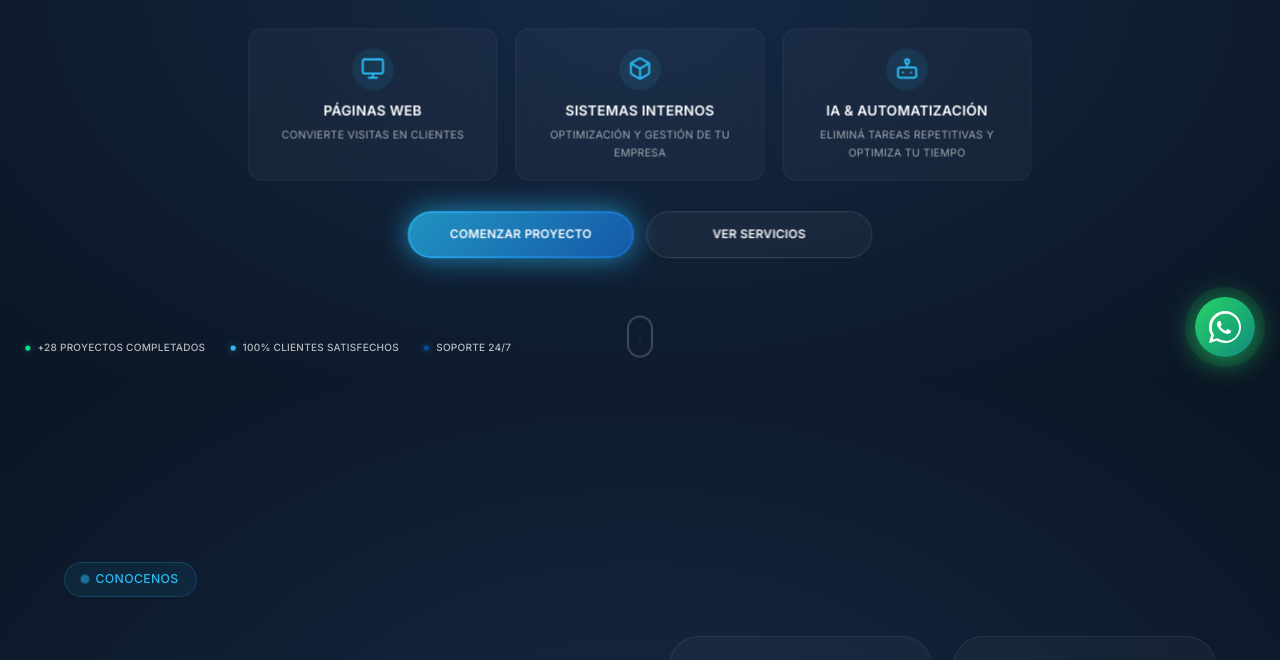
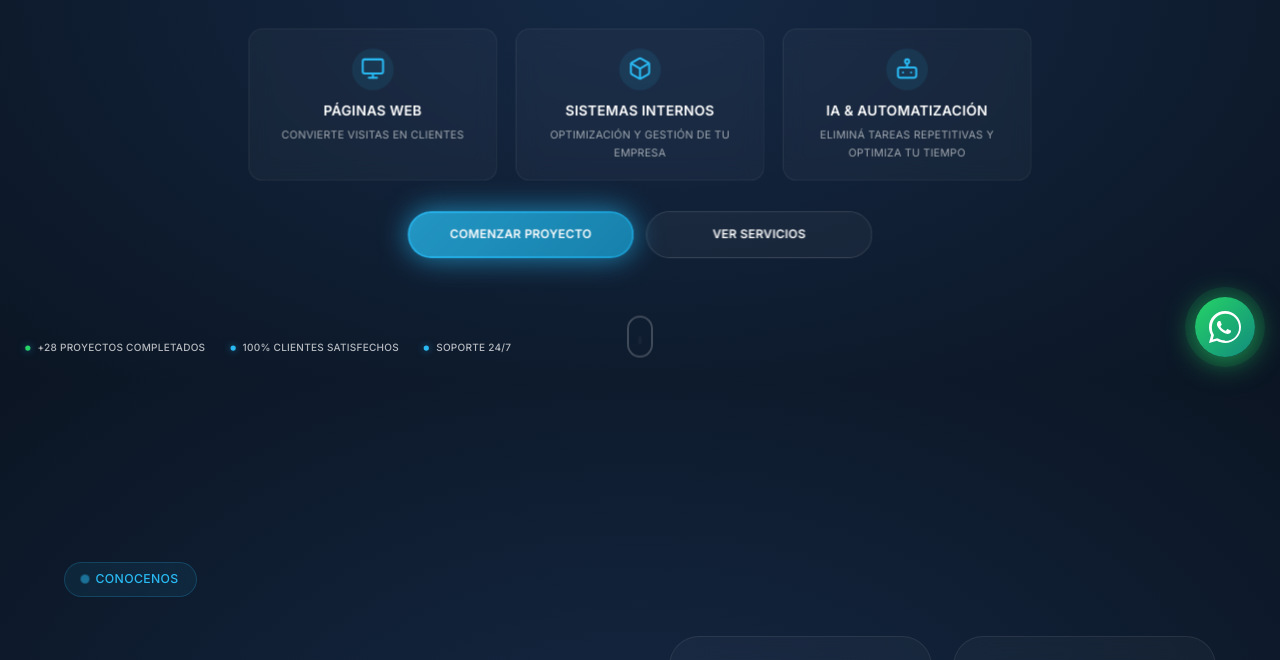
Before and after one commit to Santucho12/BlueDev, a website: page index.html in a window 1280 px wide. Shown: the part 418-1078 px from the top of the page. Drawn offline with nearby package versions, Linux system fonts and the light colour scheme; animation ran at ten frames a second; a script that the page names is missing.

Commit message:
Paleta 4+4: reescribir pigmentos y capa semántica del theme
Co-Authored-By: Claude Opus 4.8 <noreply@anthropic.com>

```diff
--- a/style/global/themeSystem.css
+++ b/style/global/themeSystem.css
@@ -2,9 +2,15 @@
  * THEME SYSTEM - Software Factory Landing Page
  * Premium Design System with glassmorphism, mesh gradients, and glow effects
  *
- * ÚNICA FUENTE DE VERDAD DE COLOR:
- * Ningún otro archivo del proyecto debe contener valores de color crudos
- * (hex, rgb, rgba...). Todo se define y se ajusta desde aquí.
+ * ÚNICA FUENTE DE VERDAD DE COLOR — PALETA 4+4
+ * El sitio usa exactamente 4 colores base + 4 secundarios (hover/efecto):
+ *   CELESTE  --color-celeste  /  --color-celeste-2 (hover)
+ *   NAVY     --color-navy     /  --color-navy-2    (profundidad de fondo)
+ *   BLANCO   --color-white    /  --color-white-2   (texto secundario, 65%)
+ *   NEGRO    --color-black    /  --color-black-2   (superficie elevada)
+ * Única excepción: verde WhatsApp (marca de tercero, bloque propio).
+ * Toda transparencia se deriva de los canales: rgba(var(--x-rgb), alfa).
+ * Ningún otro archivo del proyecto debe contener valores de color crudos.
  */
 
 /* Google Fonts */
@@ -12,122 +18,127 @@
 
 :root {
   /* ========================================
-     CANALES RGB
-     Cambiar estos valores re-tiñe toda la web,
-     incluidas las transparencias rgba(var(--x-rgb), alpha)
+     PALETA 4+4 — CANALES RGB
+     Únicos pigmentos del sitio. Cambiarlos re-tiñe toda la web.
      ======================================== */
-  --white-rgb: 255, 255, 255;
-  --black-rgb: 0, 0, 0;
-  --celeste-rgb: 42, 186, 243;
-  --whatsapp-rgb: 37, 211, 102;
-  --surface-rgb: 10, 10, 10;
-  --surface-elevated-rgb: 17, 17, 17;
-  --section-dark-rgb: 5, 5, 5;
-  --navy-overlay-rgb: 10, 20, 40;
-  --blue-deep-rgb: 26, 111, 209;
-  --navy-border-rgb: 0, 51, 102;
+  --celeste-rgb: 42, 186, 243;    /* CELESTE base    #2abaf3 */
+  --celeste-2-rgb: 26, 159, 212;  /* celeste hover   #1a9fd4 */
+  --navy-rgb: 21, 41, 69;         /* NAVY base       #152945 */
+  --navy-2-rgb: 11, 21, 35;       /* navy profundo   #0b1523 */
+  --white-rgb: 255, 255, 255;     /* BLANCO          #ffffff */
+  --black-rgb: 10, 10, 10;        /* NEGRO base      #0a0a0a */
+  --black-2-rgb: 17, 17, 17;      /* negro elevado   #111111 */
 
   /* ========================================
-     COLORES BASE
+     PALETA 4+4 — COLORES
      ======================================== */
+  --color-celeste: rgb(var(--celeste-rgb));
+  --color-celeste-2: rgb(var(--celeste-2-rgb));
+  --color-navy: rgb(var(--navy-rgb));
+  --color-navy-2: rgb(var(--navy-2-rgb));
   --color-white: rgb(var(--white-rgb));
+  --color-white-2: rgba(var(--white-rgb), 0.65);
   --color-black: rgb(var(--black-rgb));
-  --color-gray: #6b7280;
-  --color-gray-light: #9ca3af;
-  --color-gray-mid: #888888;
-  --color-celeste: rgb(var(--celeste-rgb));
-  --color-azul: #94a3b8;
-
-  /* Marca extendida */
-  --color-celeste-light: #60d5fa;
-  --color-celeste-dark: #1a9fd4;
-  --color-blue-deep: rgb(var(--blue-deep-rgb));
-  --color-navy-accent: #0a47a1;
-
-  /* Verdes (WhatsApp / estado online) */
-  --color-whatsapp: rgb(var(--whatsapp-rgb));
-  --color-whatsapp-dark: #128c7e;
-  --color-online: #00e676;
-
-  /* Colores extendidos */
-  --color-cyan-glow: rgba(var(--celeste-rgb), 0.15);
-  --color-cyan-soft: rgba(var(--celeste-rgb), 0.08);
-  --color-surface: rgb(var(--surface-rgb));
-  --color-surface-elevated: rgb(var(--surface-elevated-rgb));
-  --color-surface-card: rgba(var(--surface-elevated-rgb), 0.7);
-  --color-border-subtle: rgba(var(--white-rgb), 0.06);
-  --color-border-hover: rgba(var(--celeste-rgb), 0.4);
+  --color-black-2: rgb(var(--black-2-rgb));
 
   /* ========================================
-     FONDOS SEMÁNTICOS
+     EXCEPCIÓN FUNCIONAL — WhatsApp (marca de tercero)
+     Fuera de la paleta a propósito: el verde oficial es
+     reconocible al instante. Cubre también el estado "online".
      ======================================== */
+  --whatsapp-rgb: 37, 211, 102;
+  --color-whatsapp: rgb(var(--whatsapp-rgb));
+  --color-whatsapp-dark: #128c7e; /* hover del botón WA */
+
+  /* ========================================
+     CAPA SEMÁNTICA — todo apunta a la paleta
+     ======================================== */
+
+  /* Fondos */
   --bg-primary: var(--color-white);
-  --bg-secondary: var(--color-gray);
+  --bg-secondary: var(--color-white-2);
   --bg-accent: var(--color-celeste);
   --bg-black: var(--color-black);
-  --bg-section-dark: rgb(var(--section-dark-rgb));
-  --bg-section-alt: #080808;
-
-  /* Secciones navy (fondo radial usado en home, about, clients, faq, footer, map, portfolio) */
-  --color-navy: #152945;
-  --color-navy-dark: #0b1523;
-  --bg-section-navy: radial-gradient(ellipse at center, var(--color-navy) 0%, var(--color-navy-dark) 100%);
-  --bg-overlay-navy: rgba(var(--navy-overlay-rgb), 0.4);
+  --bg-section-dark: var(--color-black);
+  --bg-section-alt: var(--color-black);
+  --bg-section-navy: radial-gradient(ellipse at center, var(--color-navy) 0%, var(--color-navy-2) 100%);
+  --bg-overlay-navy: rgba(var(--navy-2-rgb), 0.4);
 
   /* Sección clara (servicios) */
-  --bg-light: #fbfbfd;
-  --text-on-light: #1d1d1f;
-  --text-on-light-secondary: #424245;
-  --text-on-light-muted: #86868b;
+  --bg-light: var(--color-white);
+  --text-on-light: var(--color-black);
+  --text-on-light-secondary: rgba(var(--black-rgb), 0.75);
+  --text-on-light-muted: rgba(var(--black-rgb), 0.55);
 
-  /* Superficies de formulario (contacto) */
-  --color-surface-input: #181818;
-  --color-surface-form: #101214;
-  --color-surface-form-light: #1a1d22;
-  --border-dark: #222222;
+  /* Superficies y formularios */
+  --color-surface: var(--color-black);
+  --color-surface-elevated: var(--color-black-2);
+  --color-surface-card: rgba(var(--black-2-rgb), 0.7);
+  --color-surface-input: var(--color-black-2);
+  --color-surface-form: var(--color-black);
+  --color-surface-form-light: var(--color-black-2);
+  --border-dark: rgba(var(--white-rgb), 0.08);
 
   /* Glass effect */
   --glass-bg: rgba(var(--white-rgb), 0.03);
   --glass-border: rgba(var(--white-rgb), 0.08);
   --glass-blur: blur(20px);
 
-  /* ========================================
-     TEXTOS
-     ======================================== */
+  /* Acentos celeste */
+  --color-cyan-glow: rgba(var(--celeste-rgb), 0.15);
+  --color-cyan-soft: rgba(var(--celeste-rgb), 0.08);
+  --color-border-subtle: rgba(var(--white-rgb), 0.06);
+  --color-border-hover: rgba(var(--celeste-rgb), 0.4);
+
+  /* Textos */
   --text-primary: var(--color-black);
-  --text-secondary: var(--color-gray);
+  --text-secondary: var(--color-white-2);
   --text-celeste: var(--color-celeste);
   --text-white: var(--color-white);
-  --text-muted: var(--color-gray);
+  --text-muted: var(--color-white-2);
 
-  /* ========================================
-     BORDES
-     ======================================== */
-  --border-light: rgba(var(--navy-border-rgb), 0.1);
+  /* Bordes */
+  --border-light: rgba(var(--navy-rgb), 0.12);
   --border-accent: var(--color-celeste);
 
-  /* ========================================
-     SOMBRAS
-     ======================================== */
+  /* Sombras (canal del negro) */
   --shadow-sm: 0 5px 20px rgba(var(--black-rgb), 0.2);
   --shadow-md: 0 10px 40px rgba(var(--black-rgb), 0.3);
   --shadow-lg: 0 20px 60px rgba(var(--black-rgb), 0.4);
   --shadow-celeste: 0 0 30px rgba(var(--celeste-rgb), 0.15);
   --shadow-glow: 0 0 40px rgba(var(--celeste-rgb), 0.2), 0 0 80px rgba(var(--celeste-rgb), 0.05);
 
-  /* ========================================
-     GRADIENTES
-     ======================================== */
-  --gradient-primary: linear-gradient(135deg, var(--color-celeste) 0%, var(--color-blue-deep) 100%);
-  --gradient-accent: linear-gradient(135deg, var(--color-celeste-dark) 0%, var(--color-celeste) 100%);
-  --gradient-shine: linear-gradient(135deg, var(--color-celeste) 0%, var(--color-celeste-light) 50%, var(--color-celeste) 100%);
+  /* Gradientes */
+  --gradient-primary: linear-gradient(135deg, var(--color-celeste) 0%, var(--color-celeste-2) 100%);
+  --gradient-accent: linear-gradient(135deg, var(--color-celeste-2) 0%, var(--color-celeste) 100%);
+  --gradient-shine: linear-gradient(135deg, var(--color-celeste) 0%, var(--color-white) 50%, var(--color-celeste) 100%);
   --gradient-whatsapp: linear-gradient(135deg, var(--color-whatsapp) 0%, var(--color-whatsapp-dark) 100%);
   --gradient-soft: linear-gradient(180deg, var(--color-surface) 0%, rgba(var(--celeste-rgb), 0.04) 100%);
   --gradient-mesh: radial-gradient(ellipse at 20% 50%, rgba(var(--celeste-rgb), 0.06) 0%, transparent 50%),
-                   radial-gradient(ellipse at 80% 20%, rgba(var(--blue-deep-rgb), 0.04) 0%, transparent 50%),
+                   radial-gradient(ellipse at 80% 20%, rgba(var(--celeste-2-rgb), 0.04) 0%, transparent 50%),
                    radial-gradient(ellipse at 50% 80%, rgba(var(--celeste-rgb), 0.03) 0%, transparent 50%);
   --gradient-section-divider: linear-gradient(90deg, transparent, rgba(var(--celeste-rgb), 0.2), transparent);
   --gradient-text: linear-gradient(135deg, var(--color-white) 0%, var(--color-celeste) 100%);
+
+  /* ========================================
+     ALIAS DEPRECADOS — TEMPORAL
+     Solo para que el sitio no se rompa durante la migración.
+     La Task 3 elimina este bloque completo.
+     ======================================== */
+  --color-gray: var(--color-white-2);
+  --color-gray-light: var(--color-white-2);
+  --color-gray-mid: rgba(var(--white-rgb), 0.5);
+  --color-azul: var(--color-white-2);
+  --color-celeste-light: var(--color-celeste-2);
+  --color-celeste-dark: var(--color-celeste-2);
+  --color-blue-deep: var(--color-celeste-2);
+  --color-navy-accent: var(--color-celeste);
+  --color-online: var(--color-whatsapp);
+  --color-navy-dark: var(--color-navy-2);
+  --surface-rgb: var(--black-rgb);
+  --surface-elevated-rgb: var(--black-2-rgb);
+  --section-dark-rgb: var(--black-rgb);
+  --navy-overlay-rgb: var(--navy-2-rgb);
 
   /* ========================================
      ESPACIADO Y TAMAÑOS
```
